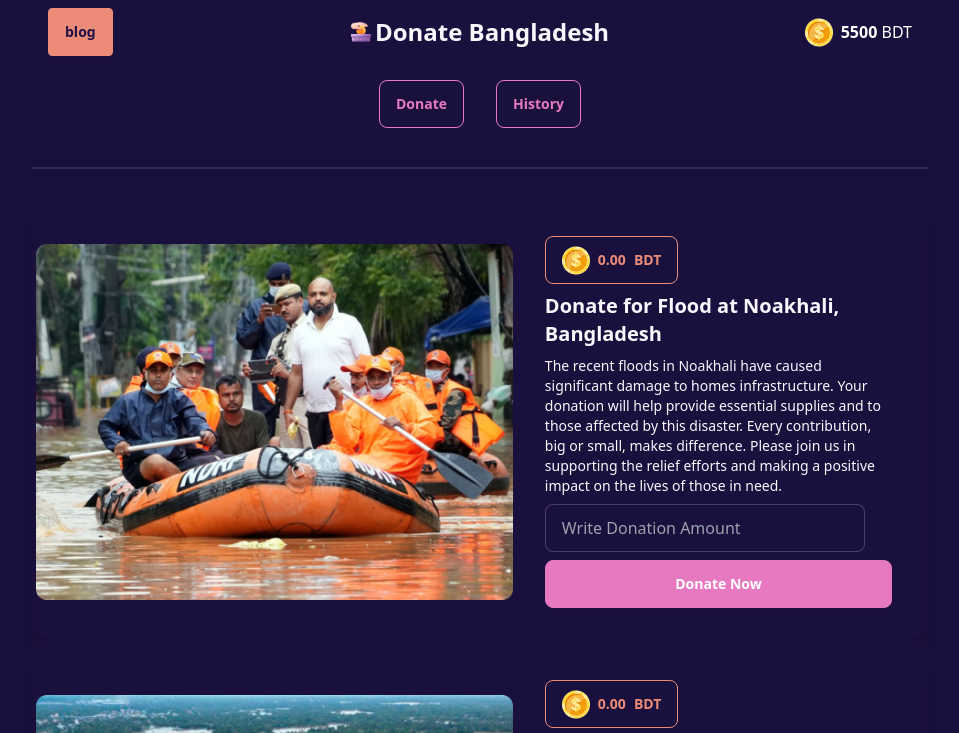
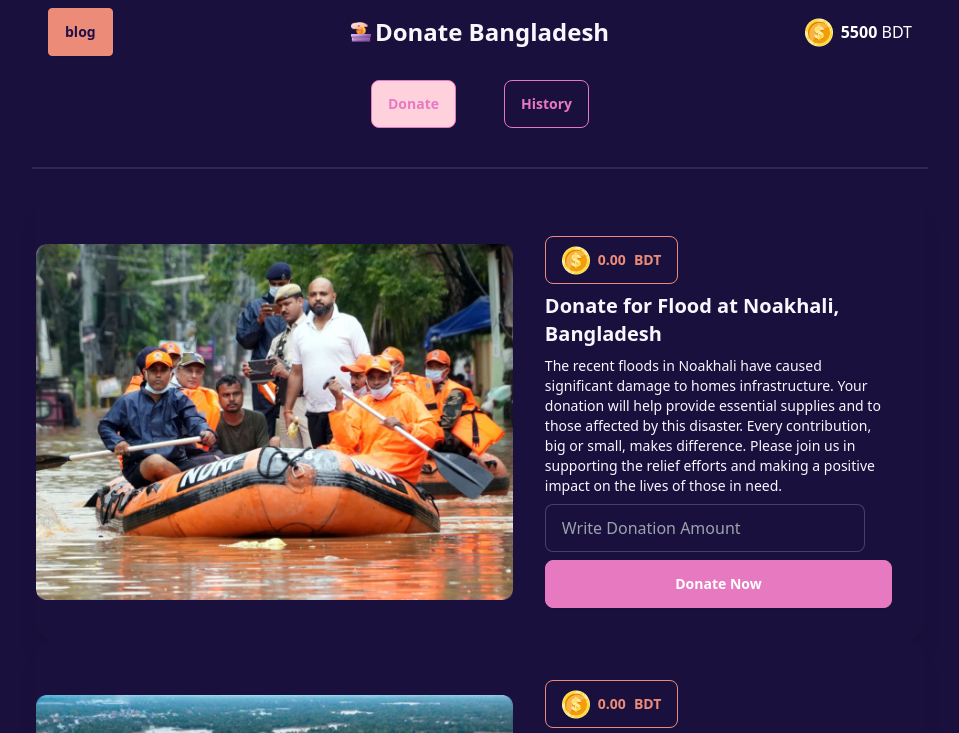
Before and after one commit to nowrinnova/Donate-Bangladesh, a plain HTML site: page index.html in a window 1280 px wide. Both pictures are taken after a click on the button "Donate". Shown: the top 733 px of the page, without its empty margins (160-1119 px from the left). Drawn offline with nearby package versions, Linux system fonts and the light colour scheme.

Commit message:
navbar button color activate done

```diff
--- a/index.html
+++ b/index.html
@@ -19,6 +19,10 @@
       position: sticky;
       top: 0;
     } */
+    .btn-click {
+
+      background-color: #ffd1dd;
+    }
   </style>
 </head>
 
@@ -42,9 +46,9 @@
         </div>
       </div>
       <!-- Donate & History button section starts -->
-      <div class="btn-section flex justify-center">
-        <button class="btn btn-outline btn-primary m-4">Donate</button>
-        <button class="btn btn-outline btn-primary m-4">History</button>
+      <div class=" flex justify-center gap-4">
+        <button id="donateBtn" class="btn btn-outline btn-primary m-4 ">Donate</button>
+        <button id="historyBtn" class="btn btn-outline btn-primary m-4 ">History</button>
       </div>
       <!-- discount & History button section ends -->
     </nav>
@@ -57,7 +61,7 @@
   <main class="p-1 ">
 
     <!-- donation section starts -->
-    <div class="donation-section">
+    <div id="donation-section" class="donation-section">
       <!-- card 1 section starts-->
       <div class="card lg:card-side bg-base-100 shadow-xl pt-2 ">
         <figure>
@@ -204,6 +208,9 @@
       <!-- card 3 section ends-->
     </div>
     <!-- donation section ends -->
+    <script src="./js/feature.js"></script>
+    <script src="./js/donate.js"></script>
+    <script src="./js/history.js"></script>
   </main>
 </body>
 
--- /dev/null
+++ b/js/donate.js
@@ -0,0 +1,7 @@
+const donateBtn=document.getElementById('donateBtn')
+document.getElementById('donateBtn').addEventListener('click',()=>{
+  // donateBtn.style.backgroundColor="#ffafcc"
+  // donateBtn.classList.add('btn-click')
+  activeFeature('donateBtn')
+})
+console.log(donateBtn)
--- /dev/null
+++ b/js/feature.js
@@ -0,0 +1,6 @@
+function activeFeature(id) {
+  document.getElementById("donateBtn").classList.remove("btn-click");
+  document.getElementById("historyBtn").classList.remove("btn-click");
+  document.getElementById(id).classList.add("btn-click");
+  console.log(id);
+}
--- /dev/null
+++ b/js/history.js
@@ -0,0 +1,7 @@
+const historyBtn=document.getElementById('historyBtn')
+historyBtn.addEventListener('click',()=>{
+  // donateBtn.style.backgroundColor="#e779c1"
+  // donateBtn.style.color="black"
+  // donateBtn.classList.add('btn-click')
+  activeFeature("historyBtn")
+})
```
